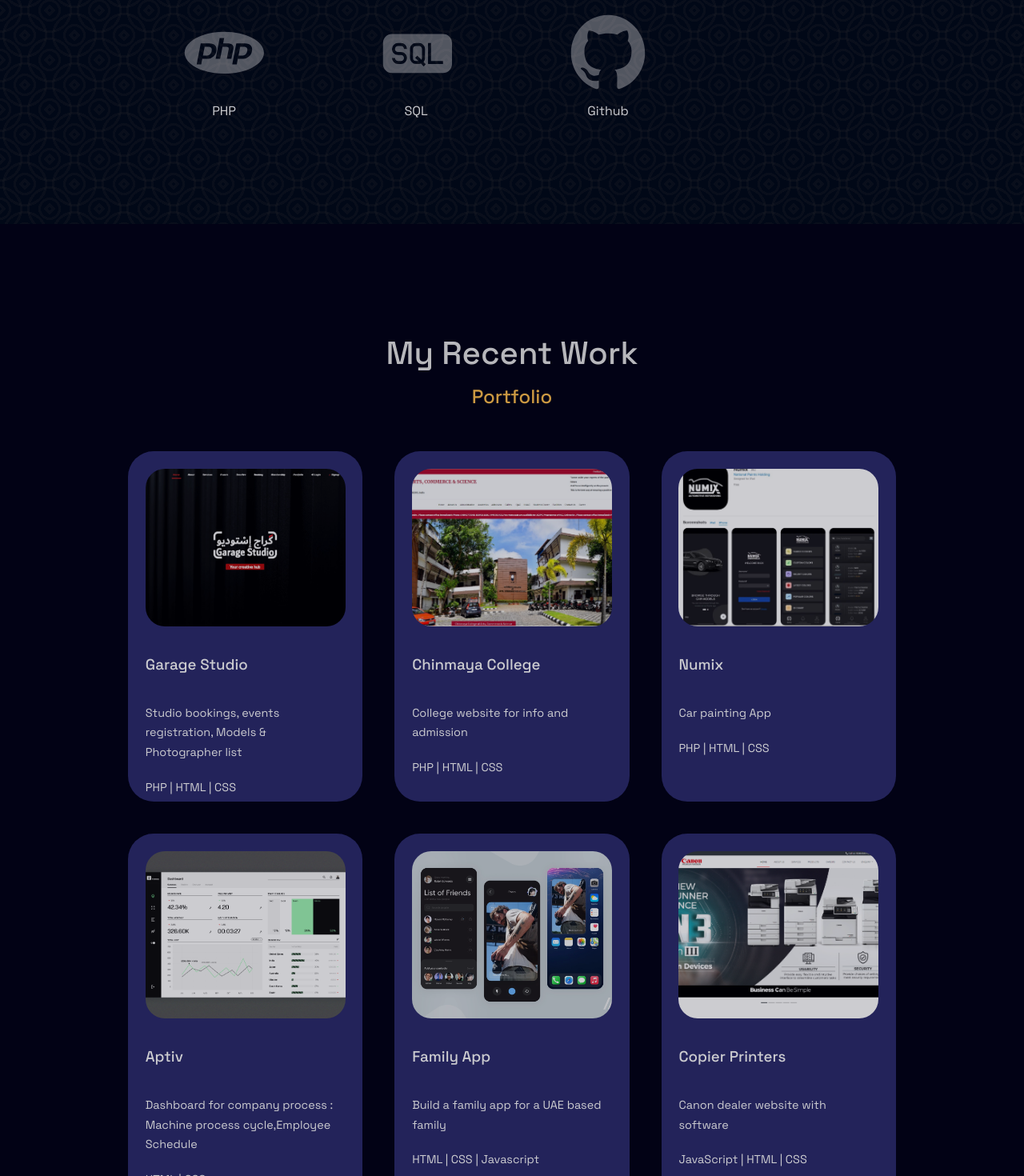
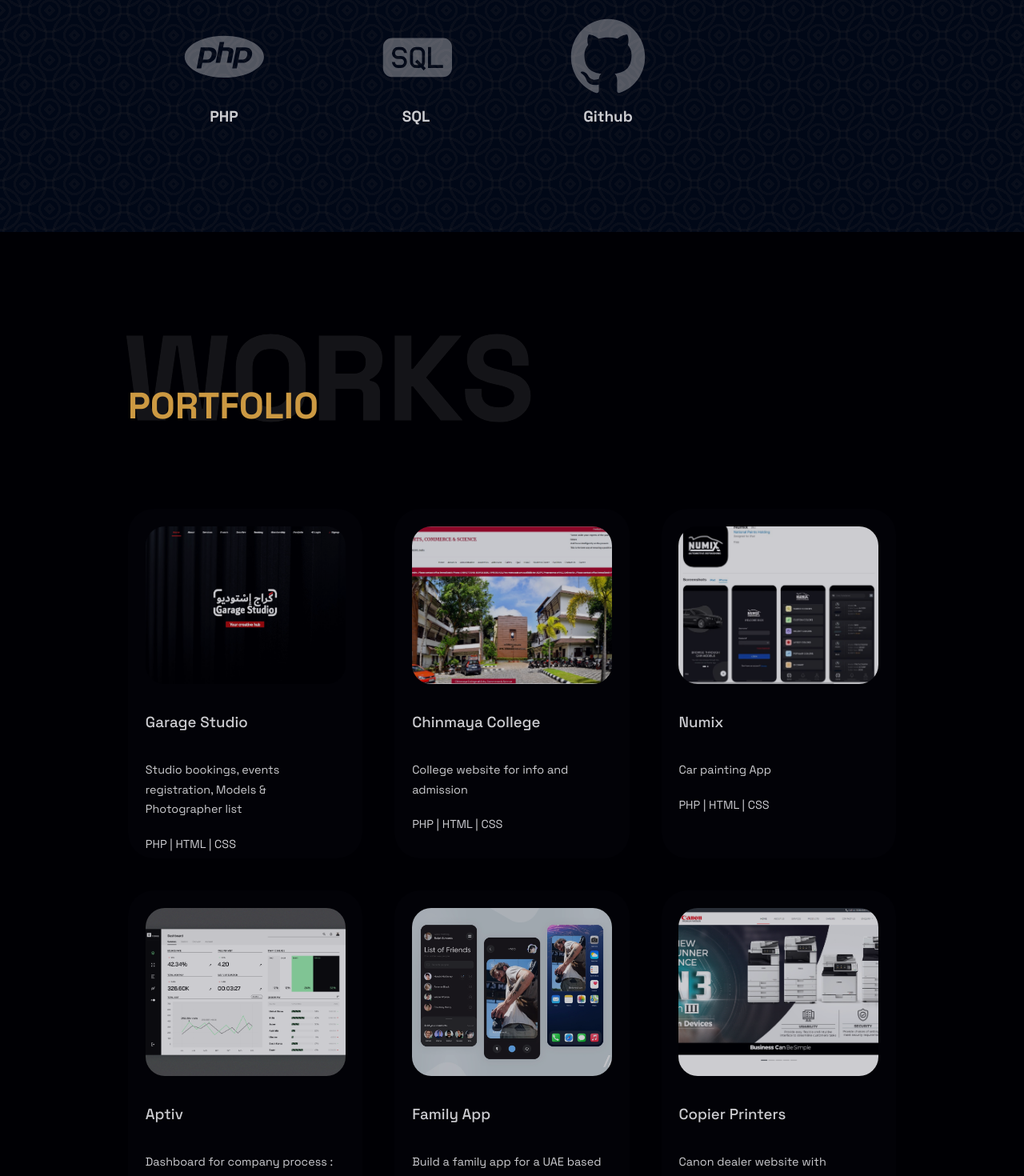
Before and after one commit to stalingeorg/portfolio, a React (Create React App) app: page / in a window 1280 px wide. Shown: the part 2040-3510 px from the top of the page at 80% size. Built offline with nearby package versions, Linux system fonts and the light colour scheme.

Commit message:
version 3.6

```diff
--- a/src/components/experience/experience.css
+++ b/src/components/experience/experience.css
@@ -87,7 +87,10 @@
     display: flex;
     justify-content: center;
 }
-
+.technologies_item p{
+    font-weight: 900;
+    font-size: 19px;
+}
 .technologies img {
     max-width: 100%;
     transition: opacity .3s;
@@ -207,7 +210,7 @@ h2.main_title {
     font-weight: 900;
     font-size: 46px;
     position: absolute;
-    color: #fff;
+    color: #ffc04e;
     margin: 0;
     padding: 0;
     z-index: 3;
--- a/src/components/portfolio/Portfolio.jsx
+++ b/src/components/portfolio/Portfolio.jsx
@@ -70,10 +70,12 @@ const Portfolio = () => {
 
   return (
     <section id="portfolio">
-      <h5>My Recent Work</h5>
-      <h2>Portfolio</h2>
+      {/* <h5>My Recent Work</h5>
+      <h2>Portfolio</h2> */}
+<div className="container">
+<h3 class="main_sb"><span class="simple_title">PORTFOLIO</span><span class="bg_title">WORKS</span></h3>
 
-      <div className="container portfolio__container">
+      <div className="portfolio__container">
         {soloProjects.map((pro) => (
           <article className="portfolio__item" key={pro.id}>
             <div className="portfolio__item-image">
@@ -87,6 +89,7 @@ const Portfolio = () => {
           </article>
         ))}
       </div>
+      </div>
     </section>
   );
 };
--- a/src/components/portfolio/portfolio.css
+++ b/src/components/portfolio/portfolio.css
@@ -1,11 +1,15 @@
+#portfolio{
+    background: #000000;
+}
 .portfolio__container {
     display: grid;
     grid-template-columns: repeat(3, 1fr);
     gap: 2.5rem;
+    margin: 124px 0px 0px 0;
 }
 
 .portfolio__item {
-    background: var(--color-bg-variant);
+    background: #030304;
     padding: 1.3rem;
     border-radius: 2rem;
     border: 1px solid transparent;
```
Also changed, not shown: src/assets/pattern.png (added).
